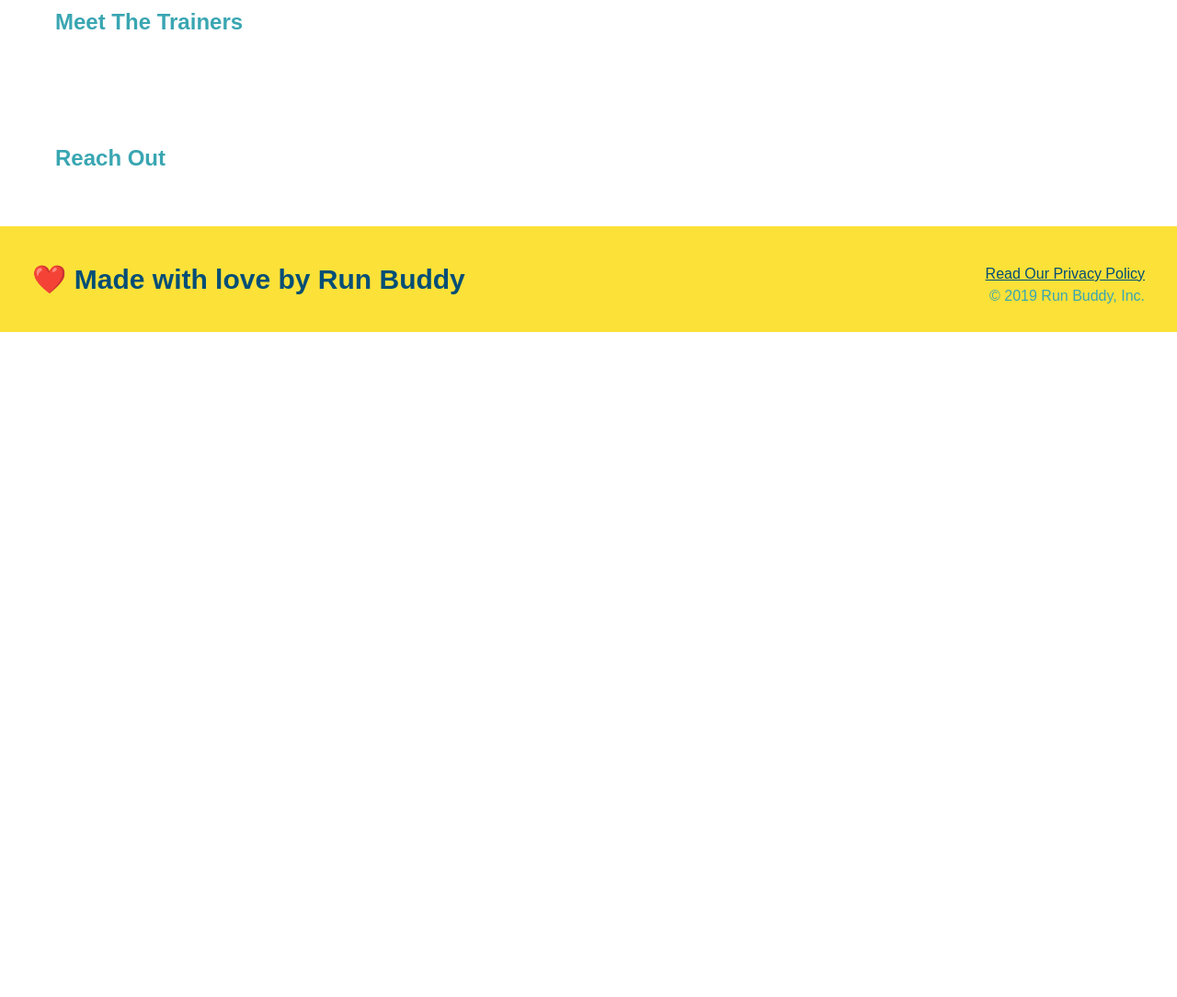
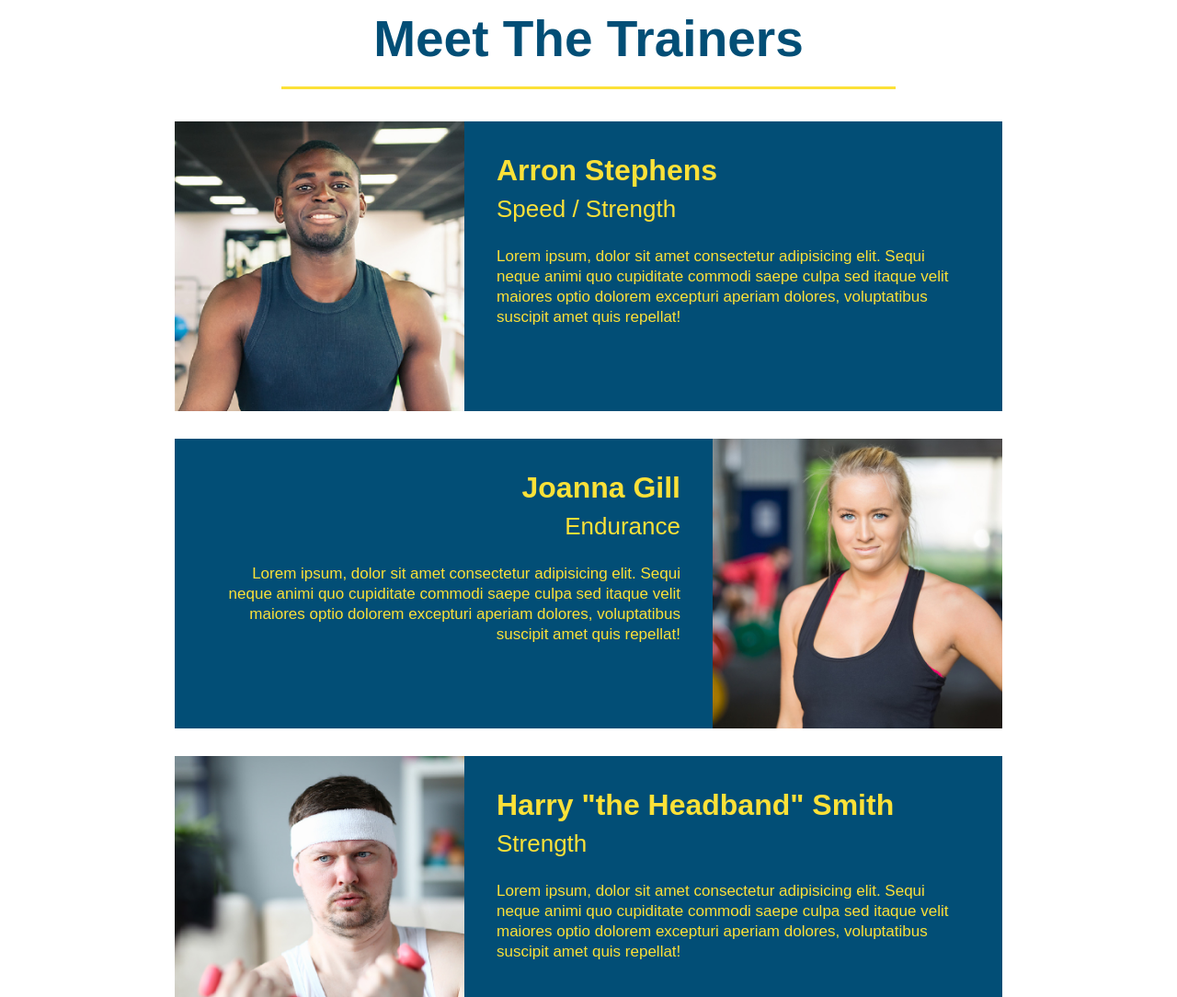
Before and after one commit to sophiehomer/run-buddy, a plain HTML site: page index.html in a window 1280 px wide. Shown: the part 2780-3864 px from the top of the page at 92% size. Before the commit the page ends 3141 px from the top, so only its background shows below. Drawn offline with Linux system fonts and the light colour scheme.

Commit message:
meet the trainers section

```diff
--- a/assets/css/style.css
+++ b/assets/css/style.css
@@ -178,3 +178,50 @@ section {
 .secondary-border {
     border-color:#39a6b2
 }
+
+.trainers {
+    text-align: center;
+}
+
+.trainer {
+    width: 900px;
+    margin: 0 auto 30px auto;
+    background: #024e76;
+    color: #fce138;
+    overflow: auto;
+}
+
+.trainer img {
+    width: 35%;
+    float: left;
+}
+
+.trainer-bio {
+    padding: 35px;
+    float: left;
+    width: 65%;
+}
+
+.trainer-bio h3 {
+    font-size: 32px;
+    margin-bottom: 8px;
+}
+
+.trainer-bio h4 {
+    font-weight: lighter;
+    font-size: 26px;
+    margin-bottom: 25px;
+}
+
+.trainer-bio p {
+    font-size: 17px;
+    line-height: 1.3;
+}
+
+.text-left {
+    text-align: left;
+}
+
+.text-right {
+    text-align: right;
+}
--- a/index.html
+++ b/index.html
@@ -109,8 +109,47 @@
             </section>
 
         <!-- "meet the trainers" section -->
-        <section>
-            <h2>Meet The Trainers</h2>
+        <section id="your-trainers" class="trainers">
+            <h2 class="section-title primary-border">
+                Meet The Trainers
+            </h2>
+            <article class="trainer">
+                <img src="./assets/images/01-05-trainers/trainer-1.jpg" alt="Arron Stephens in his workout clothes, ready to pump iron" />
+                <div class="trainer-bio text-left">
+                  <h3>Arron Stephens</h3>
+                  <h4>Speed / Strength</h4>
+                  <p>
+                    Lorem ipsum, dolor sit amet consectetur adipisicing elit. Sequi neque animi quo cupiditate commodi saepe culpa sed
+                    itaque velit maiores optio dolorem excepturi aperiam dolores, voluptatibus suscipit amet quis repellat!
+                  </p>
+                </div>
+              </article>
+
+        <!-- second trainer bio -->
+            <article class="trainer">
+                <div class="trainer-bio text-right">
+                    <h3>Joanna Gill</h3>
+                    <h4>Endurance</h4>
+                    <p>
+                      Lorem ipsum, dolor sit amet consectetur adipisicing elit. Sequi neque animi quo cupiditate commodi saepe culpa sed
+                      itaque velit maiores optio dolorem excepturi aperiam dolores, voluptatibus suscipit amet quis repellat!
+                    </p>
+                </div>
+                <img src="./assets/images/01-05-trainers/trainer-2.jpg" alt="Joanna Gill cooling off after a workout" />
+                </article>
+
+        <!-- third trainer bio -->
+            <article class="trainer">
+                <img src="./assets/images/01-05-trainers/trainer-3.jpg" alt="Harry Smith wearing a headband and lifting comically small pink weights" />
+                <div class="trainer-bio text-left">
+                    <h3>Harry "the Headband" Smith</h3>
+                    <h4>Strength</h4>
+                    <p>
+                      Lorem ipsum, dolor sit amet consectetur adipisicing elit. Sequi neque animi quo cupiditate commodi saepe culpa sed
+                      itaque velit maiores optio dolorem excepturi aperiam dolores, voluptatibus suscipit amet quis repellat!
+                    </p>
+                </div>
+            </article>
         </section>
 
         <!-- "reach out" section -->
```
Also changed, not shown: assets/images/01-05-trainers/trainer-1.jpg (added), assets/images/01-05-trainers/trainer-2.jpg (added), assets/images/01-05-trainers/trainer-3.jpg (added), 1 other file.
